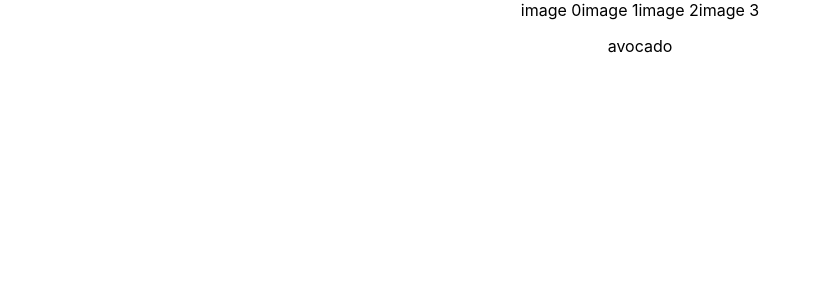
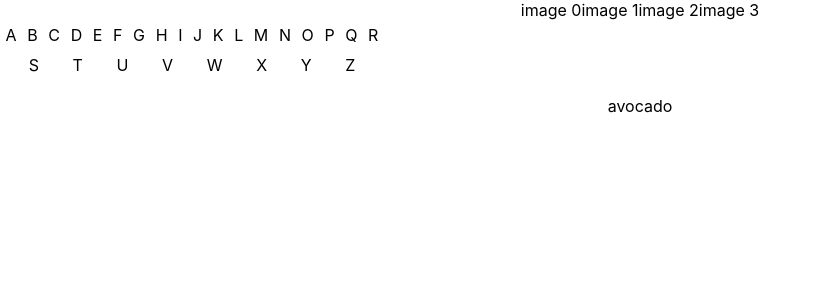
Before and after one commit to sofiarocha/hangman-game, a React (Create React App) app: page /hangman in a window 1280 px wide. Shown: the top 300 px of the page, without its empty margins (0-816 px from the left). Built offline with nearby package versions, Linux system fonts and the light colour scheme.

Commit message:
pass the selected letter to the game component

```diff
--- /dev/null
+++ b/src/AlphabetSelector.jsx
@@ -0,0 +1,16 @@
+import React from 'react';
+
+const alphabet = ["a", "b", "c", "d", "e", "f", "g", "h", "i", "j", "k", "l", "m", "n", "o", "p", "q", "r", "s", "t", "u", "v", "w", "x", "y", "z"];
+
+const AlphabetSelector = ({ handleClickLetter }) => {
+    const handleClick = (event) => handleClickLetter(event.target.id);
+        return (
+            <div className="alphabet-board">
+                {alphabet.map(letter => {
+                    return <div onClick={handleClick} className="letter" key={letter} id={letter}>{letter.toUpperCase()}</div>
+                })}
+            </div>
+        );
+}
+
+export default AlphabetSelector;
--- a/src/App.css
+++ b/src/App.css
@@ -1,3 +1,15 @@
 .App {
   text-align: center;
 }
+
+.alphabet-board {
+  display: flex;
+  flex-wrap: wrap;
+  width: 30%;
+  justify-content: space-evenly;
+
+}
+
+.letter {
+  margin: 5px;
+}
--- a/src/App.js
+++ b/src/App.js
@@ -11,9 +11,8 @@ const App = () => {
     <div className="App">
       <Switch>
         <Route exact path="/" component={Home} />
-        <Route path="/hangman" component={Game} />
+        <Route path="/hangman" render={() => <Game wordSelected={wordSelected} />} />
       </Switch>
-      <p>{wordSelected}</p>
     </div>
   );
 }
--- a/src/Game.jsx
+++ b/src/Game.jsx
@@ -1,12 +1,28 @@
 import React, { Component } from 'react';
+import AlphabetSelector from './AlphabetSelector';
 
 const hangmanStage = ["image 0", "image 1", "image 2", "image 3"];
 class Game extends Component {
+    constructor(props) {
+        super(props);
+        this.state = {
+            selectedLetter: ""
+        }
+    }
+
+    onMarkAsSelected = (selectedLetter) => {
+        this.setState({
+            selectedLetter
+        })
+    }
+
     render() {
+        const { wordSelected } = this.props;
         return (
             <div>
                 {hangmanStage}
-
+                <AlphabetSelector handleClickLetter={this.onMarkAsSelected}/>
+                <p>{wordSelected}</p>
             </div>
         );
     }
```
